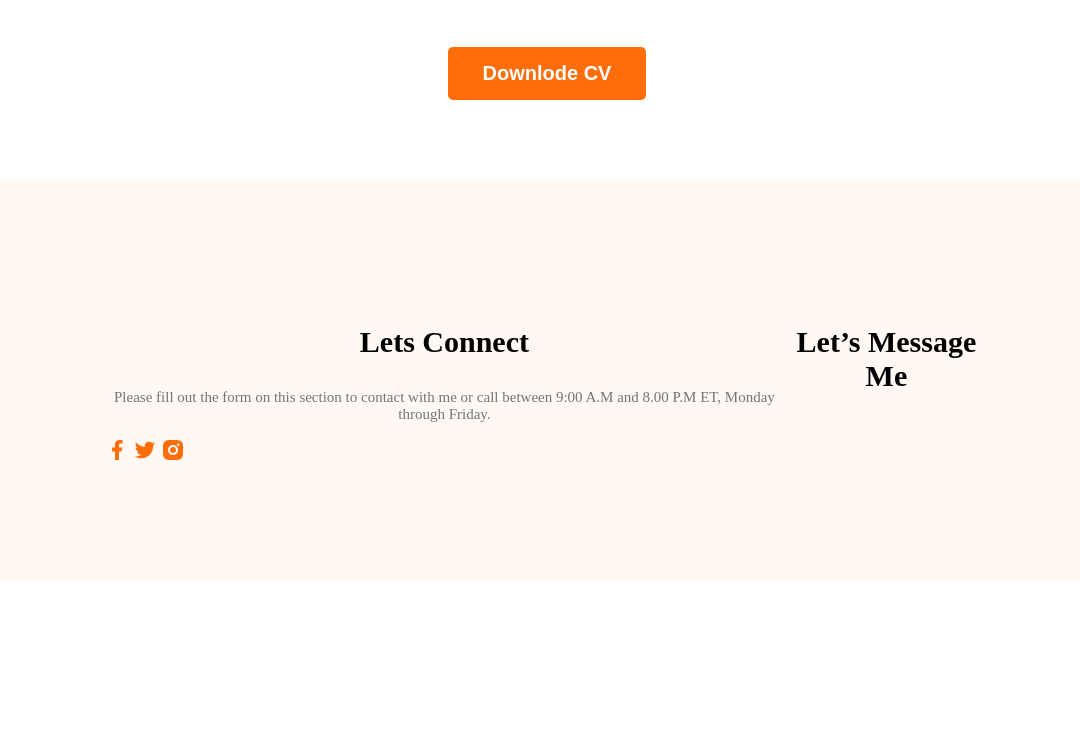
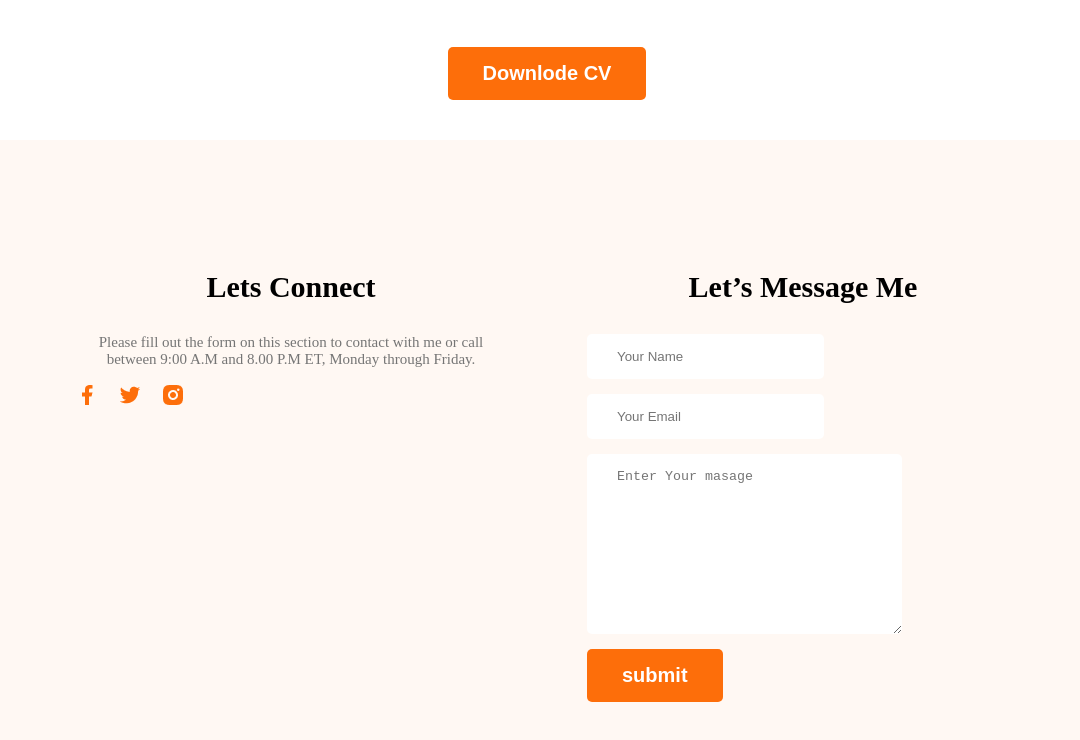
Before and after one commit to Rajuanul-Haque/devoloper-portfolio, a plain HTML site: page index.html in a window 1280 px wide. Shown: the part 2463-3203 px from the top of the page, without its empty margins (93-1173 px from the left). Before the commit the page ends 3052 px from the top, so only its background shows below. Drawn offline with Linux system fonts and the light colour scheme.

Commit message:
added footer section

```diff
--- a/index.html
+++ b/index.html
@@ -150,6 +150,12 @@
     </div>
     <div class="footer-colum">
         <h3 class="section-title">Let’s Message me</h3>
+        <form class="contact" action="">
+            <input type="text" placeholder="Your Name">
+            <input type="email" placeholder="Your Email">
+            <textarea name="" id="" cols="30" rows="10" placeholder="Enter Your masage"></textarea>
+            <input class="btn_primary" type="submit" value="submit">
+        </form>
     </div>
 
     </footer>
--- a/styles/portfolio.css
+++ b/styles/portfolio.css
@@ -184,6 +184,23 @@ main section{
 footer{
     display: flex;
     background-color: #FFF8F3;
-    padding: 115px 190px;
-    margin-top: 80px;
+    padding: 100px 160px;
+    margin-top: 40px;
+    gap: 80px;
 }
+.footer-colum{
+    width: 50%;
+
+}
+.contact input[type="text"], .contact input[type="email"], textarea {
+display: block;
+margin-bottom:15px ;
+padding: 15px 30px ;
+color: #757575;
+border: 0px;
+border-radius: 5px;
+background-color: #FFF;
+}
+.social-links a{
+    margin-right: 15px;
+}
```
